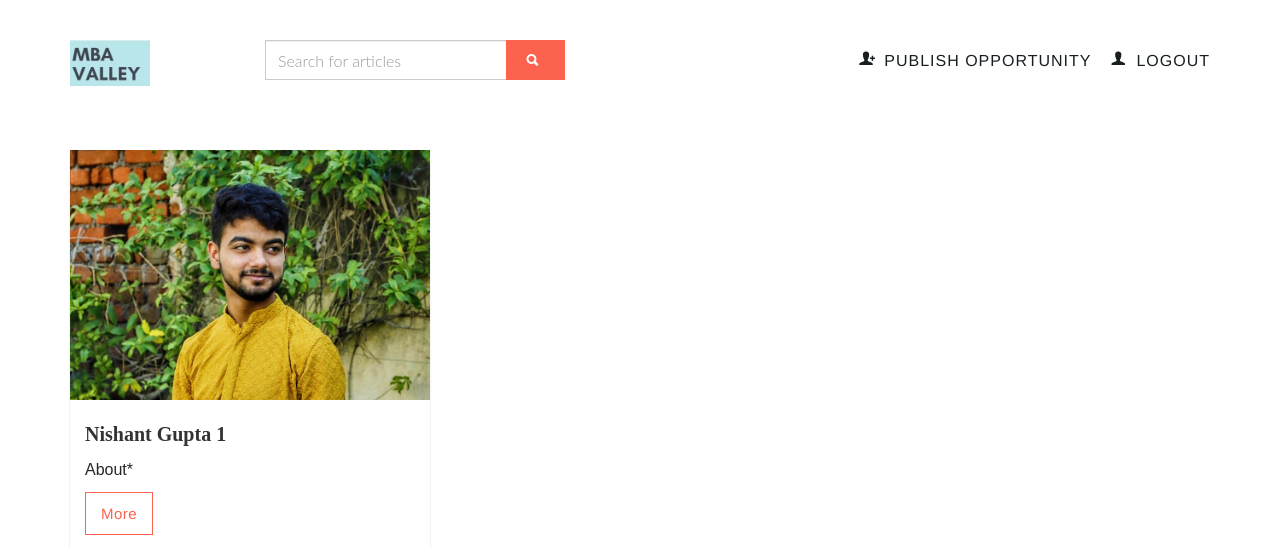
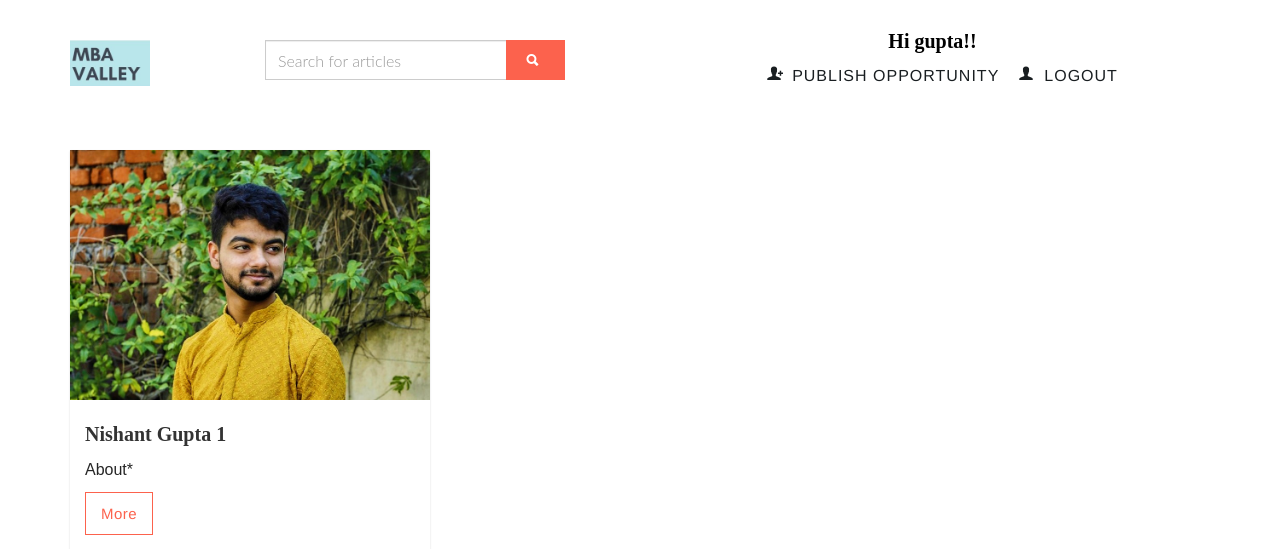
Before and after one commit to manik912/mba-valley, a Django app: page /competition/ in a window 1280 px wide. Shown: the top 549 px of the page. Run offline with Django 3.2, Linux system fonts and the light colour scheme; a user stored in the database is signed in; data comes from the database, SQL or seed files in the repository; both versions use the stored data as it was after the commit; some libraries are stand-ins or nearby versions; some web fonts are replaced.

Commit message:
Hi username added in navbar

```diff
--- a/home/static/home/css/style.css
+++ b/home/static/home/css/style.css
@@ -1279,10 +1279,8 @@ section.search .search-result {
   color: #191E21;
 }
 .firstbar .nav-icons {
-  float: right;
   padding: 0;
   margin: 0;
-  margin-top: 27px;
 }
 .firstbar .nav-icons li {
   display: block;
--- a/home/templates/home/base.html
+++ b/home/templates/home/base.html
@@ -69,6 +69,9 @@
 							</form>
 						</div>
 						<div class="col-md-6 col-sm-12">
+							{% if user.is_authenticated %}
+							<h5 style="text-align: center;"> Hi {{user.username}}!!</h5>
+							{% endif %}
 							{% if user.is_authenticated %}
 								<ul class="nav-icons">
 									<li><a href="{% url 'competition-create' %}"><i class="ion-person-add"></i><div style="font-size: 16px;">PUBLISH OPPORTUNITY</div></a></li>
```
Also changed, not shown: db.sqlite3.
